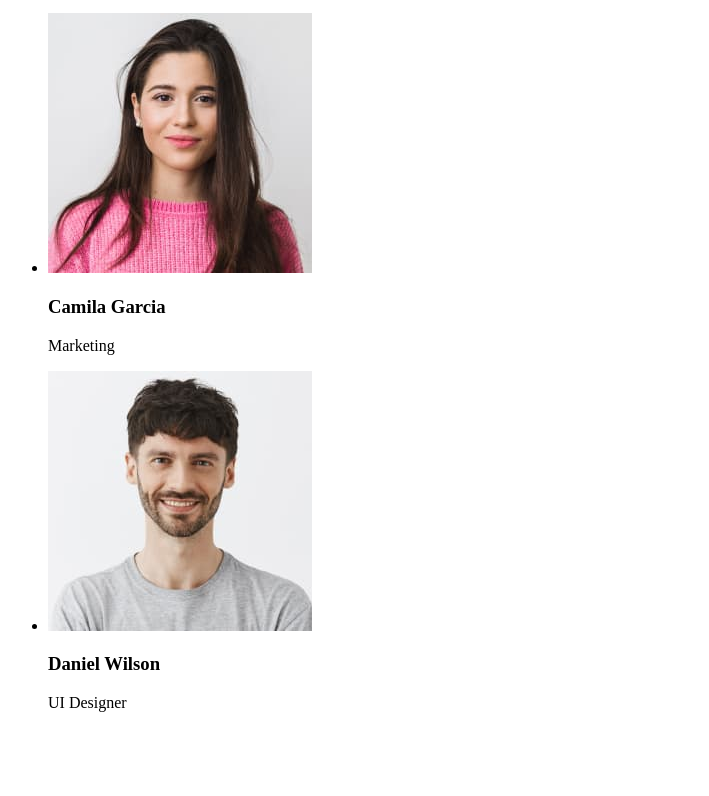
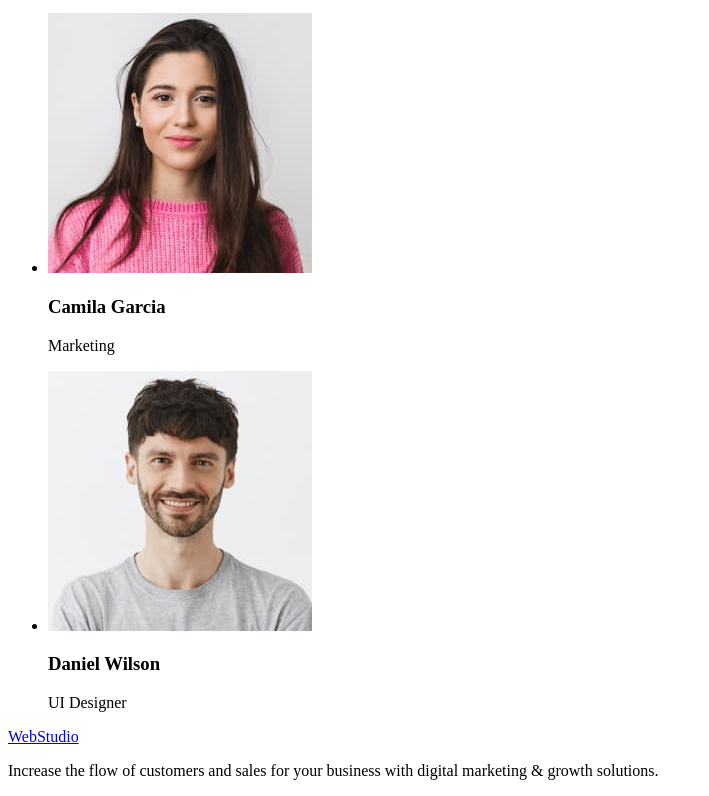
Before and after one commit to VladSot87/goit-markup-hw-01, a plain HTML site: page index.html in a window 1280 px wide. Shown: the part 1314-2110 px from the top of the page, without its empty margins (0-709 px from the left). Before the commit the page ends 2042 px from the top, so only its background shows below. Drawn offline with Linux system fonts and the light colour scheme.

Commit message:
plus <span>

```diff
--- a/index.html
+++ b/index.html
@@ -10,7 +10,7 @@
     <header>
       <nav>
         <!-- logotype -->
-        <a href="./index.html"> WebStudio</a>
+        <a href="./index.html"> <span>Web</span>Studio</a>
         <!-- menu -->
         <ul>
           <li><a href=""> Studio</a></li>
@@ -113,6 +113,12 @@
       </section>
     </main>
     <!-- footer -->
-    <footer></footer>
+    <footer>
+      <a href="./index.html"> <span>Web</span>Studio</a>
+      <p>
+        Increase the flow of customers and sales for your business with digital
+        marketing & growth solutions.
+      </p>
+    </footer>
   </body>
 </html>
```
